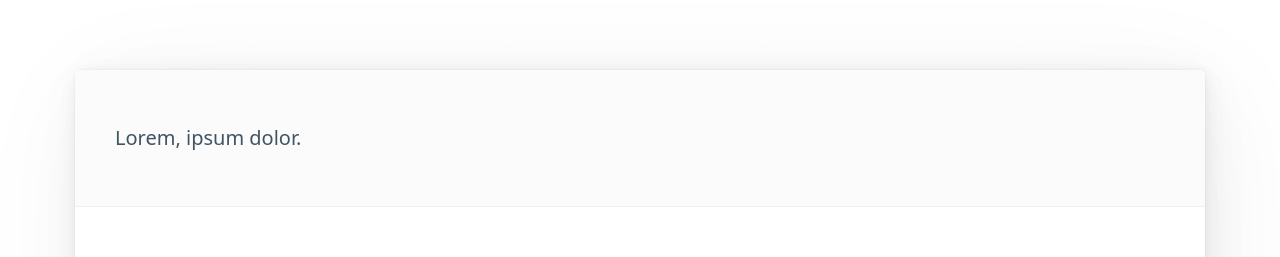
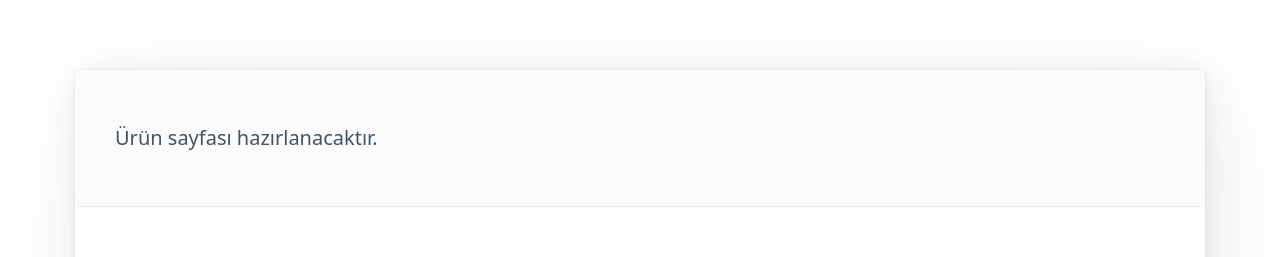
Before and after one commit to zekiyildiraycetin/html_web_projesi, a plain HTML site: page urunler.html in a window 1280 px wide. Shown: the part 162-419 px from the top of the page. Drawn offline with nearby package versions, Linux system fonts and the light colour scheme.

Commit message:
Urunler sayfa yapısı olusturuldu

```diff
--- a/urunler.html
+++ b/urunler.html
@@ -26,7 +26,7 @@
     </nav>
     <main class="container">
         <article>
-            <header>Lorem, ipsum dolor.</header>
+            <header>Ürün sayfası hazırlanacaktır.</header>
             <div class="grid">
                 <div><img src="https://picsum.photos/id/1/400/250" alt="" /></div>
                 <div>
```
